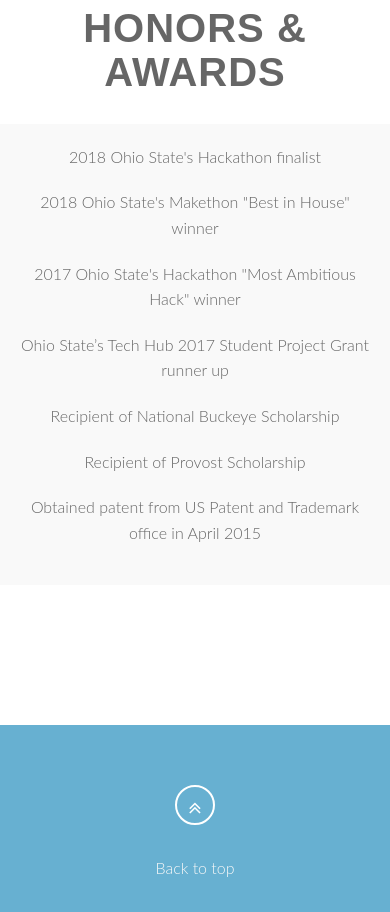
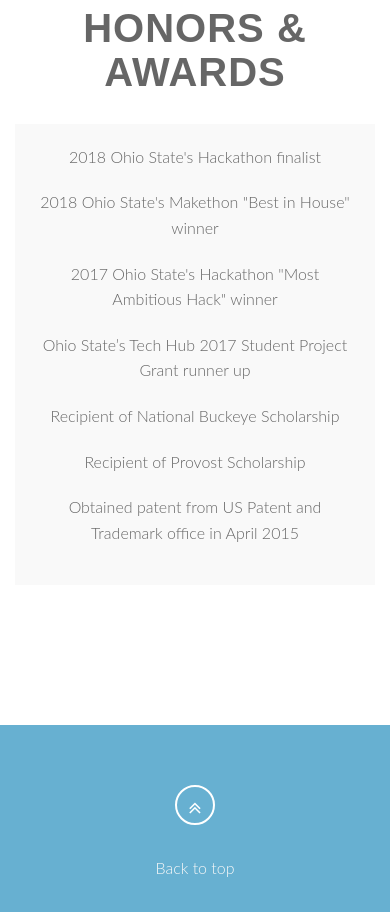
Before and after one commit to kyle-mcintyre/kyle-mcintyre.github.io, a plain HTML site: page index.html in a window 390 px wide. Shown: the part 3140-4052 px from the top of the page. Drawn offline with nearby package versions, Linux system fonts and the light colour scheme; files that its build step writes are made by us from their sources.

Commit message:
adjusted gray box around honors

```diff
--- a/index.html
+++ b/index.html
@@ -217,10 +217,9 @@
 					</div>
 					</div>
 				</div>
-			</div>
-			</div>
-		</div>
+
                 <div class="wow bounceInUp" data-wow-delay="1s">
+                    <div class="col-sm-12 col-md-12">
                         <div class="team boxed-grey">
                             <div class="inner">
                                 <p>2018 Ohio State's Hackathon finalist</p>
@@ -230,6 +229,10 @@
                                 <p>Recipient of National Buckeye Scholarship</p>
                                 <p>Recipient of Provost Scholarship</p>
                                 <p>Obtained patent from US Patent and Trademark office in April 2015  </p>
+                            </div>
+                        </div>
+                    </div>
+                </div>
             </div>
             </div>
 		</div>
```
Lines whose indentation alone changed are shown as unchanged.
